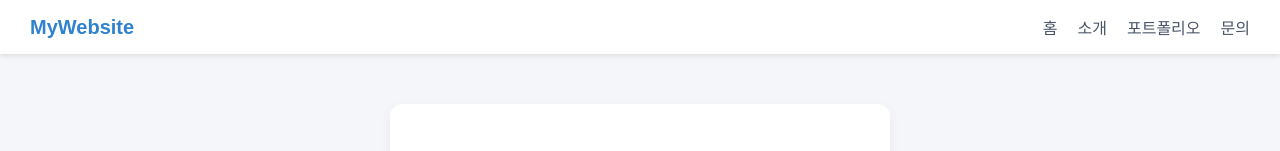
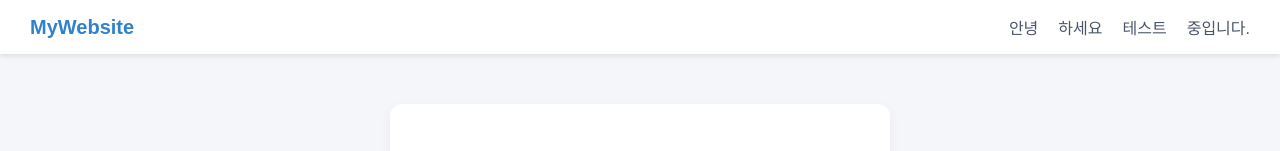
Before and after one commit to shino-home/project, a plain HTML site: page index.html in a window 1280 px wide. Shown: the top 151 px of the page. Drawn offline with Linux system fonts and the light colour scheme.

Commit message:
내용수정

```diff
--- a/index.html
+++ b/index.html
@@ -11,10 +11,10 @@
     <nav class="navbar">
         <div class="logo">MyWebsite</div>
         <ul class="nav-links">
-            <li><a href="#">홈</a></li>
-            <li><a href="#">소개</a></li>
-            <li><a href="#">포트폴리오</a></li>
-            <li><a href="#">문의</a></li>
+            <li><a href="#">안녕</a></li>
+            <li><a href="#">하세요</a></li>
+            <li><a href="#">테스트</a></li>
+            <li><a href="#">중입니다.</a></li>
         </ul>
     </nav>
 
```
